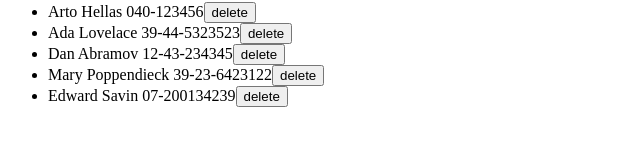
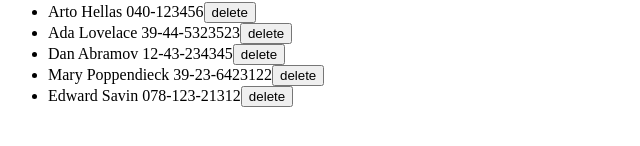
Before and after one commit to edwardsavin/fullstackopen-exercises, a React (Vite) app in the folder part2/phonebook/: page / in a window 1280 px wide. Shown: the part 282-428 px from the top of the page, without its empty margins (0-640 px from the left). Built offline with nearby package versions, Linux system fonts and the light colour scheme; data requests are answered from the project's data file.

Commit message:
Solve: 2.15

```diff
--- a/part2/phonebook/db.json
+++ b/part2/phonebook/db.json
@@ -22,7 +22,7 @@
     },
     {
       "name": "Edward Savin",
-      "phoneNumber": "07-200134239",
+      "phoneNumber": "078-123-21312",
       "id": 5
     }
   ]
--- a/part2/phonebook/src/App.jsx
+++ b/part2/phonebook/src/App.jsx
@@ -14,20 +14,35 @@ const App = () => {
     personService.getAll().then((initialNames) => setPersons(initialNames));
   }, []);
 
+  const personObject = {
+    name: newName,
+    phoneNumber: newNumber,
+    id: persons.length + 1,
+  };
+
   const addPerson = (event) => {
     event.preventDefault();
+    const person = persons.find((p) => p.name === newName);
 
-    if (persons.find((person) => person.name === newName)) {
-      alert(`${newName} is already added to the phonebook`);
-      setNewName("");
+    if (person) {
+      const result = window.confirm(
+        `${newName} is already added to phonebook, replace the old number with a new one?`
+      );
+
+      if (result) {
+        personService.update(person.id, personObject).then((returnedPerson) => {
+          setPersons(
+            persons.map((p) => (p.id !== person.id ? p : returnedPerson))
+          );
+          setNewName("");
+          setNewNumber("");
+        });
+
+        return;
+      }
+
       return;
     }
-
-    const personObject = {
-      name: newName,
-      phoneNumber: newNumber,
-      id: persons.length + 1,
-    };
 
     personService.create(personObject).then((returnedName) => {
       setPersons(persons.concat(returnedName));
--- a/part2/phonebook/src/services/persons.js
+++ b/part2/phonebook/src/services/persons.js
@@ -20,4 +20,10 @@ const deletePerson = async (id) => {
   return response.data;
 };
 
-export default { getAll, create, deletePerson };
+const update = async (id, newObject) => {
+  const request = axios.put(`${baseUrl}/${id}`, newObject);
+  const response = await request;
+  return response.data;
+};
+
+export default { getAll, create, deletePerson, update };
```
